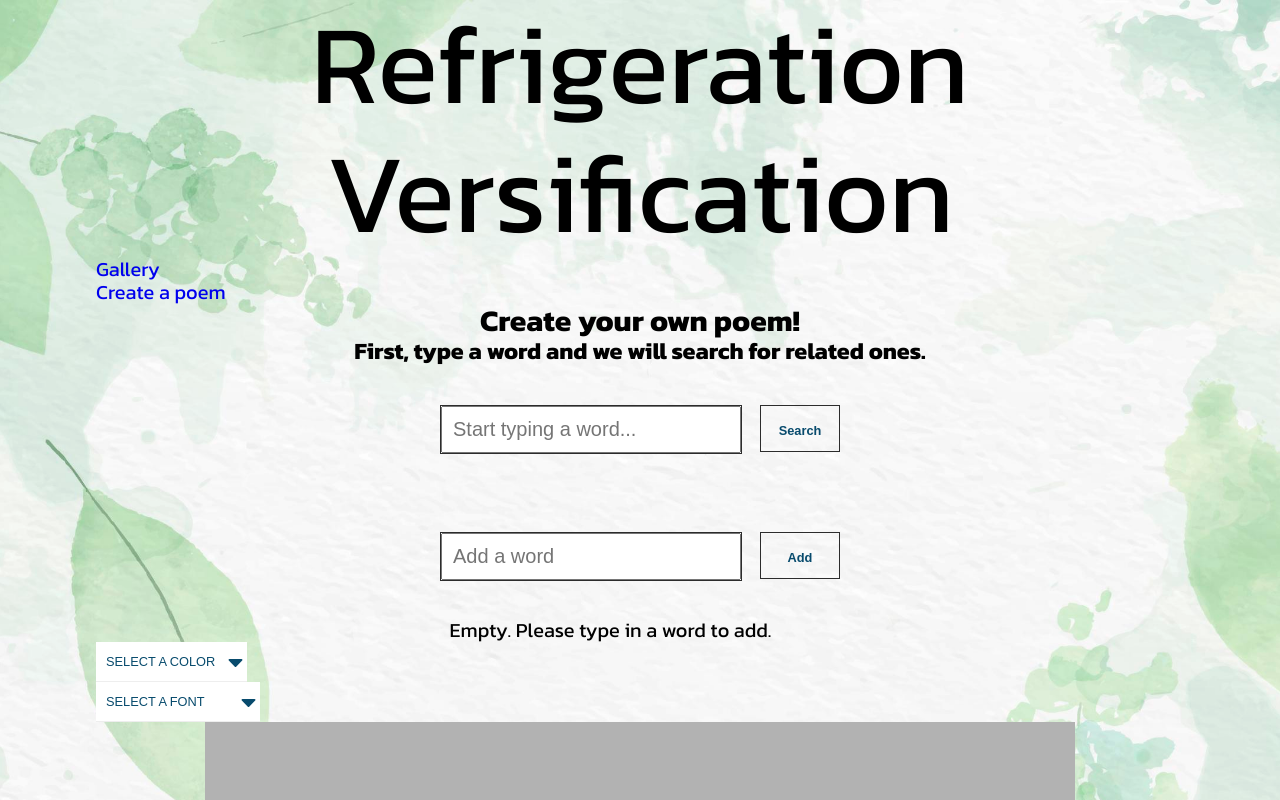
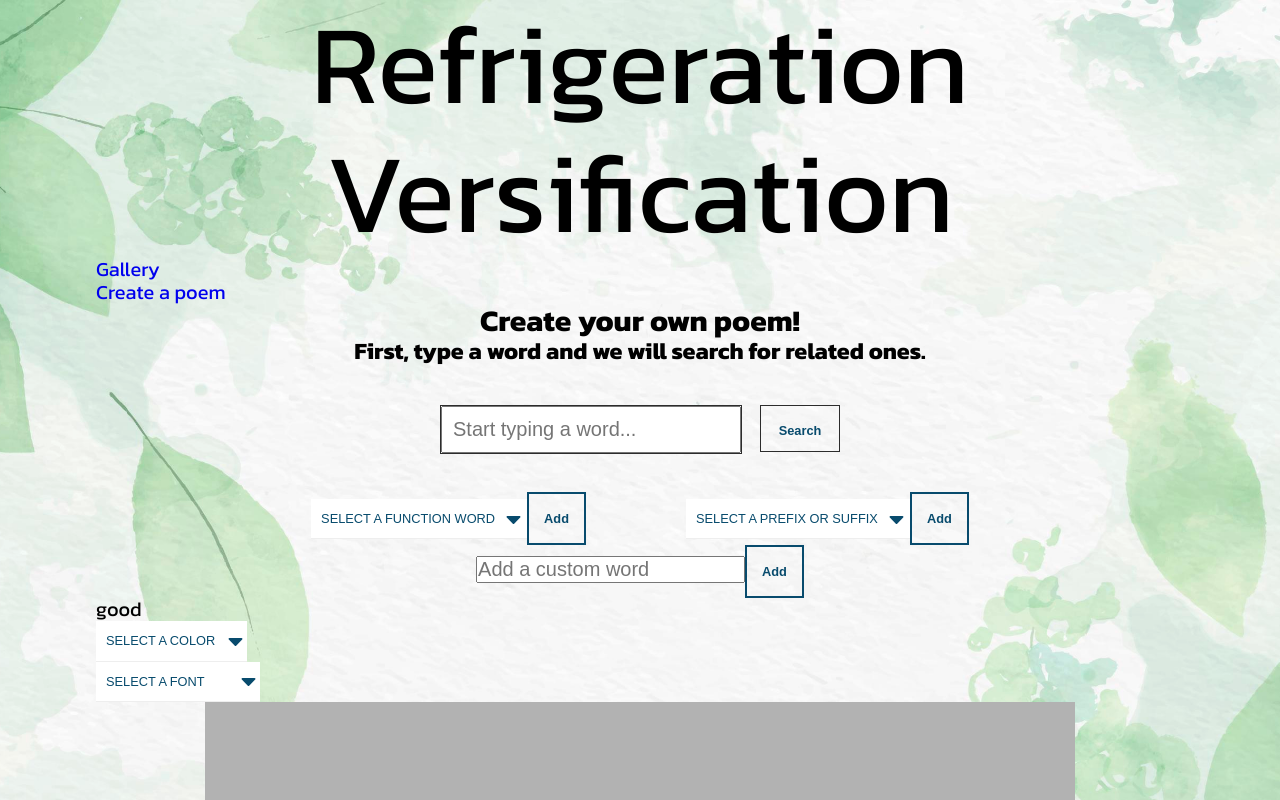
Before and after one commit to victoria-reis/magnetic-poetry, a React (Create React App) app: page /createPoem in a window 1280 px wide. Shown: the top 800 px of the page. Built offline with nearby package versions, Linux system fonts and the light colour scheme.

Commit message:
added styles to inputs and changed their placement

```diff
--- a/src/Components/AutoComplete.js
+++ b/src/Components/AutoComplete.js
@@ -1,13 +1,13 @@
 //modules
 import { useEffect, useState } from "react";
 import axios from "axios";
-
 
 //components
 import FunctionWordsSelect from "./FunctionWordsSelect";
 import GenerateWords from "./GenerateWords";
 import Form from "./Form";
 import { toast } from "react-toastify";
+import CustomWordSelect from "./CustomWordSelect";
 
 const AutoComplete = () => {
 	//state for input field
@@ -24,6 +24,8 @@ const AutoComplete = () => {
 	const [wordPoem, setWordPoem] = useState([]);
 	//error handling state
 	const [errorState, setErrorState] = useState(false);
+	//state for the color
+	const [colorChange, setColourChange] = useState("");
 
 	//pass the autofill as a parameter to display whatever is returned as a state
 	useEffect(() => {
@@ -42,7 +44,7 @@ const AutoComplete = () => {
 				})
 				.catch((error) => {
 					if (error) {
-						toast.error ('Error 404. Request not found')
+						toast.error("Error 404. Request not found");
 					}
 				});
 		}
@@ -63,6 +65,18 @@ const AutoComplete = () => {
 				userSubmit={userSubmit}
 			/>
 
+			<FunctionWordsSelect
+				setWordPoem={setWordPoem}
+				wordPoem={wordPoem}
+				colorChange={colorChange}
+			/>
+
+			<CustomWordSelect
+				setWordPoem={setWordPoem}
+				wordPoem={wordPoem}
+				colorChange={colorChange}
+			/>
+
 			<GenerateWords
 				setWordCollection={setWordCollection}
 				userSubmit={userSubmit}
@@ -72,10 +86,9 @@ const AutoComplete = () => {
 				errorState={errorState}
 				setErrorState={setErrorState}
 				setUserSubmit={setUserSubmit}
+				colorChange={colorChange}
+				setColourChange={setColourChange}
 			/>
-
-			<FunctionWordsSelect setWordPoem={setWordPoem} wordPoem={wordPoem} />
-
 		</section>
 	);
 };
--- a/src/Components/CustomWordSelect.js
+++ b/src/Components/CustomWordSelect.js
@@ -1,12 +1,8 @@
 //modules
 import { useState } from "react";
+import { rotationRandomizer } from "./Other";
 
-const CustomWordSelect = ({
-	wordPoem,
-	setWordPoem,
-	rotationRandomizer,
-	colorChange,
-}) => {
+const CustomWordSelect = ({ wordPoem, setWordPoem, colorChange }) => {
 	//states
 	const [customInput, setCustomInput] = useState("");
 	const [customTextBox, setCustomTextBox] = useState([]);
@@ -38,16 +34,18 @@ const CustomWordSelect = ({
 
 	//mapping through custom words
 	return (
-    <div>
-      <div>
+		<>
 			<form
-          className="searchForm"
+				// className="searchForm"
 				onSubmit={(event) => {
 					handleCustomSubmit(event);
 				}}
+				className="customWordForm"
 			>
-          <label htmlFor="search">Custom text</label>
-          <div className="customInputContainer">
+				{/* <div className="customInputContainer"> */}
+				<label htmlFor="search" className="sr-only">
+					Custom text
+				</label>
 				<input
 					type="search"
 					id="search"
@@ -55,16 +53,15 @@ const CustomWordSelect = ({
 						handleCustomChange(e);
 					}}
 					value={customInput}
-              placeholder="Add a word"
+					placeholder="Add a custom word"
 				/>
-          </div>
+				{/* </div> */}
 				<button type="submit">Add</button>
 			</form>
-      </div>
 
 			<div className="customWordCollection">
-				{customUserSubmit !== false ? (
-					customTextBox.map((customWord, index) => {
+				{customUserSubmit !== false
+					? customTextBox.map((customWord, index) => {
 							return (
 								<div
 									key={index}
@@ -76,11 +73,9 @@ const CustomWordSelect = ({
 								</div>
 							);
 					  })
-				) : (
-					<p>Empty. Please type in a word to add.</p>
-				)}
+					: null}
 			</div>
-		</div>
+		</>
 	);
 };
 
--- a/src/Components/FunctionWordsSelect.js
+++ b/src/Components/FunctionWordsSelect.js
@@ -4,13 +4,13 @@ import { v4 } from "uuid";
 //components
 import FunctionWords from "../Data/FunctionWords";
 import SuffixPrefixWords from "../Data/SuffixPrefixWords";
+import { rotationRandomizer } from "./Other";
 
-const FunctionWordsSelect = ({ setWordPoem, wordPoem }) => {
+const FunctionWordsSelect = ({ setWordPoem, wordPoem, colorChange }) => {
 	//state for function word
 	const [functionWord, setFunctionWord] = useState("");
 	//state for prefix and suffix words
 	const [suffixPrefix, setSuffixPrefix] = useState("");
-
 
 	//sets the state for the function word
 	const handleFWordSubmit = (event) => {
@@ -44,18 +44,17 @@ const FunctionWordsSelect = ({ setWordPoem, wordPoem }) => {
 		}
 	};
 
-
 	//form to loop through all the function word
 	//so for the first generate piece your sort through the array, however if the word starts with those four exceptions you capitalize them, and not capitalizing everything else.
 	//for the second generate piece you just append two options - the suffix or the prefix.
 	return (
-		<>
+		<div className="suffixPrefixForms">
 			<form
 				onSubmit={(event) => {
 					handleFWordSubmit(event);
 				}}
 			>
-				<label htmlFor="functionWords">
+				<label htmlFor="functionWords" className="sr-only">
 					Select a function word. Example: they, somebody, don't, above, etc.
 				</label>
 				<select name="functionWords" id="functionWords">
@@ -81,14 +80,14 @@ const FunctionWordsSelect = ({ setWordPoem, wordPoem }) => {
 						}
 					})}
 				</select>
-				<button type="submit">Generate piece</button>
+				<button type="submit">Add</button>
 			</form>
 			<form
 				onSubmit={(event) => {
 					handleSuffixPrefixSubmit(event);
 				}}
 			>
-				<label htmlFor="suffixPrefix">
+				<label htmlFor="suffixPrefix" className="sr-only">
 					Select a suffix or prefix. Example: un-, auto-, -able, -cy, etc.
 				</label>
 				<select name="suffixPrefix" id="suffixPrefix">
@@ -101,25 +100,35 @@ const FunctionWordsSelect = ({ setWordPoem, wordPoem }) => {
 						);
 					})}
 				</select>
-				<button type="submit">Generate piece</button>
+				<button type="submit">Add</button>
 			</form>
 
-			<p
+			<div className="fWordsCollection">
+				{functionWord ? (
+					<div
 						onClick={(event) => {
 							handleSelection(event);
 						}}
+						className={rotationRandomizer()}
+						style={{ color: colorChange }}
 					>
 						{functionWord}
-			</p>
-			<p
+					</div>
+				) : null}
+				{suffixPrefix ? (
+					<div
 						onClick={(event) => {
 							handleSelection(event);
 						}}
+						className={rotationRandomizer()}
 						id="suffixPrefix"
+						style={{ color: colorChange }}
 					>
 						{suffixPrefix}
-			</p>
-		</>
+					</div>
+				) : null}
+			</div>
+		</div>
 	);
 };
 
--- a/src/Components/GenerateWords.js
+++ b/src/Components/GenerateWords.js
@@ -5,26 +5,29 @@ import { getDatabase, ref, push } from "firebase/database";
 import { useEffect, useState } from "react";
 import { useNavigate } from "react-router-dom";
 import { v4 } from "uuid";
-import {  toast } from "react-toastify";
-import 'react-toastify/dist/ReactToastify.css'
-
+import { toast } from "react-toastify";
+import "react-toastify/dist/ReactToastify.css";
 
 //function from a component ./Other
 import { rotationRandomizer } from "./Other";
 import CustomWordSelect from "./CustomWordSelect";
 
-
-
-
-const GenerateWords = ({ userSubmit, wordPoem, setWordPoem, errorState, setUserSubmit}) => {
+const GenerateWords = ({
+	userSubmit,
+	wordPoem,
+	setWordPoem,
+	errorState,
+	setErrorState,
+	setUserSubmit,
+	colorChange,
+	setColourChange,
+}) => {
 	let navigate = useNavigate();
 
 	//suggested 50 words from the api call state
 	const [wordCollection, setWordCollection] = useState([]);
-	//state for the color
-	const [colorChange, setColourChange] = useState('')
 	//state for the font
-	const [fontChange, setFontChange] = useState('')
+	const [fontChange, setFontChange] = useState("");
 
 	//the topics returned whatever word the user has clicked and suggests a list of 50 words based on that
 	useEffect(() => {
@@ -39,11 +42,11 @@ const GenerateWords = ({ userSubmit, wordPoem, setWordPoem, errorState, setUserS
 				},
 			})
 				.then((response) => {
-					const array = response.data
+					const array = response.data;
 					setWordCollection(response.data);
-					setUserSubmit('')
+					setUserSubmit("");
 					if (array.length === 0) {
-						toast.error('No words found.')
+						toast.error("No words found.");
 					}
 				})
 				.catch((error) => {
@@ -75,9 +78,9 @@ const GenerateWords = ({ userSubmit, wordPoem, setWordPoem, errorState, setUserS
 		const poem = {
 			wordPoem: wordPoem,
 			style: event.target[0].style.color,
-			font: event.target[0].style.fontFamily
-		}
-		console.log("poem", poem)
+			font: event.target[0].style.fontFamily,
+		};
+		console.log("poem", poem);
 		//push whatever the user has typed
 		if (poem.wordPoem.length !== 0) {
 			push(dbRef, poem);
@@ -114,36 +117,45 @@ const GenerateWords = ({ userSubmit, wordPoem, setWordPoem, errorState, setUserS
 		{ name: "orange" },
 	];
 
-
 	//see what color was selected
 	const handleChange = (event) => {
 		setColourChange(event.target.value);
 	};
 
-
-	const colors = ['#0088FE', '#00C49F', '#FFBB28', '#FF8042'];
+	const colors = ["#0088FE", "#00C49F", "#FFBB28", "#FF8042"];
 	//value = a.name = red, yellow, green, blue
 
 	const data2 = [
-		{ name: 'Times New Roman' },
-		{ name: 'Arial' },
-		{ name: 'Trebuchet MS' },
-		{ name: 'Segoe UI' },
-		{ name: 'Cursive' }
-	]
+		{ name: "Times New Roman" },
+		{ name: "Arial" },
+		{ name: "Trebuchet MS" },
+		{ name: "Segoe UI" },
+		{ name: "Cursive" },
+	];
 
 	//function for what font was selected
 	const handleFontChange = (event) => {
-		setFontChange(event.target.value)
+		setFontChange(event.target.value);
 	};
 
-	const fonts = ['Times New Roman, Times, serif', 'Arial, Helvetica, sans-serif', 'Trebuchet MS, Lucida Sans Unicode, Lucida Grande, Lucida Sans, Arial, sans-serif', 'Segoe UI, Tahoma, Geneva, Verdana, sans-serif', 'Cursive'];
+	const fonts = [
+		"Times New Roman, Times, serif",
+		"Arial, Helvetica, sans-serif",
+		"Trebuchet MS, Lucida Sans Unicode, Lucida Grande, Lucida Sans, Arial, sans-serif",
+		"Segoe UI, Tahoma, Geneva, Verdana, sans-serif",
+		"Cursive",
+	];
 	//first thing in the form is mapping through each color with data1 array and then mapping through each font with data2 array.
 	//then you map through each of the 50 words generated from the API and assign a style of the color/font that was selected from the dropdown.
 	//the final form, the display form, that will have the words that were clicked to be displayed onto the grey background. Color and fonts applied to them, depending on the selection.
 	return (
 		<>
-
+			{/* <CustomWordSelect
+				setWordPoem={setWordPoem}
+				wordPoem={wordPoem}
+				rotationRandomizer={rotationRandomizer}
+				colorChange={colorChange}
+			/> */}
 			<ul className="wordCollection">
 				{errorState === false ? (
 					wordCollection.map((wordCollection) => {
@@ -152,7 +164,7 @@ const GenerateWords = ({ userSubmit, wordPoem, setWordPoem, errorState, setUserS
 								key={v4()}
 								onClick={() => handleSelection(wordCollection)}
 								className={rotationRandomizer()}
-              style={{ color: colorChange, fontFamily: fontChange}}
+								style={{ color: colorChange, fontFamily: fontChange }}
 							>
 								{wordCollection.word}
 							</li>
@@ -160,38 +172,47 @@ const GenerateWords = ({ userSubmit, wordPoem, setWordPoem, errorState, setUserS
 					})
 				) : (
 					<p>Empty. Please type in words in the search bar.</p>
-
 				)}
 			</ul>
 
-        <CustomWordSelect
-        setWordPoem={setWordPoem}
-        wordPoem={wordPoem}
-        rotationRandomizer = {rotationRandomizer}
-        colorChange = {colorChange}
-        />
 			<div>
+				{errorState ? <p>no data from api</p> : <p>good</p>}
 				<div>
 					<form>
-            <select name="ColorChange" id="colorChange" onChange={handleChange} >
-              <option value="" >Select a Color</option>
+						<select name="ColorChange" id="colorChange" onChange={handleChange}>
+							<option value="">Select a Color</option>
 
 							{data1.map((color, index) => {
-                return (<option key={index} value={colors[index]} style={{ color: colors[index] }}>{color.name}  </option>
-
-                )
-
+								return (
+									<option
+										key={index}
+										value={colors[index]}
+										style={{ color: colors[index] }}
+									>
+										{color.name}{" "}
+									</option>
+								);
 							})}
 						</select>
 					</form>
 					<form>
-            <select name="FontChange" id="FontChange" onChange={handleFontChange} >
+						<select
+							name="FontChange"
+							id="FontChange"
+							onChange={handleFontChange}
+						>
 							<option value="">Select a Font</option>
 
 							{data2.map((font, index) => {
-                return (<option key={index} value={fonts[index]
-                }  style={{fontFamily: fonts[index]}}>{font.name} </option>
-                )
+								return (
+									<option
+										key={index}
+										value={fonts[index]}
+										style={{ fontFamily: fonts[index] }}
+									>
+										{font.name}{" "}
+									</option>
+								);
 							})}
 						</select>
 					</form>
@@ -210,9 +231,15 @@ const GenerateWords = ({ userSubmit, wordPoem, setWordPoem, errorState, setUserS
 										.split(" ")
 										.map((word) => {
 											console.log(word);
-                      return <p key={v4()} className="magnetic"
-                        style={{ color: colorChange, fontFamily: fontChange }}>{word}
-                      </p>;
+											return (
+												<p
+													key={v4()}
+													className="magnetic"
+													style={{ color: colorChange, fontFamily: fontChange }}
+												>
+													{word}
+												</p>
+											);
 										})
 								: null}
 						</div>
@@ -225,7 +252,6 @@ const GenerateWords = ({ userSubmit, wordPoem, setWordPoem, errorState, setUserS
 							onChange={handleSelection}
 							placeholder="Select the words above to create a poem!"
 							style={{ color: colorChange, fontFamily: fontChange }}
-
 						/>
 
 						<button type="submit">Submit</button>
@@ -238,5 +264,4 @@ const GenerateWords = ({ userSubmit, wordPoem, setWordPoem, errorState, setUserS
 	);
 };
 
-
 export default GenerateWords;
--- a/src/Styles/App.css
+++ b/src/Styles/App.css
@@ -326,6 +326,7 @@ select {
 }
 
 .App {
+  min-height: 100vh;
   background-image: url(../assets/5333978.jpg);
   background-repeat: no-repeat;
   background-position: center;
@@ -344,6 +345,12 @@ select {
       -ms-flex-pack: space-evenly;
           justify-content: space-evenly;
 }
+.wordCollection li:hover {
+  background-color: gainsboro;
+}
+.wordCollection li:active {
+  background-color: #999;
+}
 
 .magnetic {
   background-color: #FFFFFF;
@@ -355,12 +362,6 @@ select {
   cursor: pointer;
   -webkit-transition: 0.2s;
   transition: 0.2s;
-}
-.magnetic:hover {
-  background-color: gainsboro;
-}
-.magnetic:active {
-  background-color: #999;
 }
 
 .style-1 {
@@ -396,12 +397,6 @@ select {
           transform: rotate(4deg);
   transform: rotate(4deg);
   transform: rotate(4deg);
-}
-
-.plate {
-  width: 600px;
-  height: 300px;
-  background-color: wheat;
 }
 
 .poemBox {
@@ -448,7 +443,7 @@ select {
 .inputOptionsContainer {
   border: 1px solid #2C2C2C;
   position: absolute;
-  z-index: 100;
+  z-index: 1;
 }
 .inputOptionsContainer option {
   background-color: rgba(255, 255, 255, 0.8);
@@ -460,32 +455,45 @@ select {
   background-color: gainsboro;
 }
 
-.customWordCollection {
-  margin: 0 auto;
-  width: 35%;
+.suffixPrefixForms {
   display: -webkit-box;
   display: -ms-flexbox;
   display: flex;
+  -webkit-box-pack: center;
+      -ms-flex-pack: center;
+          justify-content: center;
   -ms-flex-wrap: wrap;
       flex-wrap: wrap;
-  -webkit-box-align: center;
-      -ms-flex-align: center;
-          align-items: center;
+}
+.suffixPrefixForms form {
+  margin: 0 50px;
 }
 
-.customInputContainer {
-  border: 1px solid #2C2C2C;
-  position: absolute;
-  z-index: 1;
+.customWordForm {
+  margin: 0 auto;
+  width: -webkit-fit-content;
+  width: -moz-fit-content;
+  width: fit-content;
 }
-.customInputContainer option {
-  background-color: rgba(255, 255, 255, 0.8);
-  padding: 0 10px 5px 10px;
-  -webkit-transition: 0.2s;
-  transition: 0.2s;
+
+.customWordCollection {
+  width: 100%;
+  display: -webkit-box;
+  display: -ms-flexbox;
+  display: flex;
+  -webkit-box-pack: center;
+      -ms-flex-pack: center;
+          justify-content: center;
 }
-.customInputContainer option:hover, .customInputContainer option:active {
-  background-color: gainsboro;
+
+.fWordsCollection {
+  width: 100%;
+  display: -webkit-box;
+  display: -ms-flexbox;
+  display: flex;
+  -webkit-box-pack: center;
+      -ms-flex-pack: center;
+          justify-content: center;
 }
 
 .poems {
--- a/src/Styles/sass/App.scss
+++ b/src/Styles/sass/App.scss
@@ -9,7 +9,7 @@
 // generate words styles
 @import "./partials/50wordsPieces";
 @import "./partials/poemInput";
-@import "./partials/searchBar";
+@import "./partials/searchBarAndInputs";
 @import "./partials/customWordSelect";
 
 //gallery page styles
--- a/src/Styles/sass/partials/_baseStyles.scss
+++ b/src/Styles/sass/partials/_baseStyles.scss
@@ -1,5 +1,4 @@
 //general styles
-
 *,
 h1 {
 	margin: 0;
@@ -32,6 +31,7 @@ a {
 }
 
 button {
+<<<<<<< Updated upstream
   color: #084b6d;
   background-color: transparent;
   padding: 15px;
@@ -51,6 +51,26 @@ button {
     color: #fff;
   }
 
+=======
+	color: #084b6d;
+	background-color: transparent;
+	padding: 18px 36px;
+	border: 2px solid #084b6d;
+	font-size: 0.8rem;
+	font-weight: bold;
+	line-height: 1.2rem;
+	text-align: center;
+	cursor: pointer;
+	transition: 0.3s;
+	&:hover {
+		background-color: #084b6d;
+		color: #fff;
+	}
+	&:focus {
+		background-color: #084b6d;
+		color: #fff;
+	}
+>>>>>>> Stashed changes
 }
 
 select {
@@ -70,6 +90,7 @@ select {
 }
 
 .App {
+	min-height: 100vh;
 	background-image: url(../assets/5333978.jpg);
 	background-repeat: no-repeat;
 	background-position: center;
--- a/src/Styles/sass/partials/_customWordSelect.scss
+++ b/src/Styles/sass/partials/_customWordSelect.scss
@@ -1,23 +1,23 @@
-.customWordCollection {
-  margin: 0 auto;
-	width: 35%;
-	display: flex;
-	flex-wrap: wrap;
-  align-items: center;
-}
+// .customWordCollection {
+// 	margin: 0 auto;
+// 	width: 35%;
+// 	display: flex;
+// 	flex-wrap: wrap;
+// 	align-items: center;
+// }
 
-.customInputContainer {
-  border: 1px solid $black;
-	position: absolute;
-	z-index: 1;
+// .customInputContainer {
+// 	border: 1px solid $black;
+// 	position: absolute;
+// 	// z-index: 1;
 
-	option {
-		background-color: rgba(255, 255, 255, 0.8);
-		padding: 0 10px 5px 10px;
-		transition: 0.2s;
-		&:hover,
-		&:active {
-			background-color: gainsboro;
-		}
-	}
-}
+// 	// option {
+// 	// 	background-color: rgba(255, 255, 255, 0.8);
+// 	// 	padding: 0 10px 5px 10px;
+// 	// 	transition: 0.2s;
+// 	// 	&:hover,
+// 	// 	&:active {
+// 	// 		background-color: gainsboro;
+// 	// 	}
+// 	// }
+// }
--- a/src/Styles/sass/partials/_searchBar.scss
+++ b/src/Styles/sass/partials/_searchBarAndInputs.scss
@@ -20,7 +20,7 @@
 .inputOptionsContainer {
 	border: 1px solid $black;
 	position: absolute;
-	z-index: 100;
+	z-index: 1;
 
 	option {
 		background-color: rgba(255, 255, 255, 0.8);
@@ -32,3 +32,29 @@
 		}
 	}
 }
+
+.suffixPrefixForms {
+	display: flex;
+	justify-content: center;
+	flex-wrap: wrap;
+	form {
+		margin: 0 50px;
+	}
+}
+
+.customWordForm {
+	margin: 0 auto;
+	width: fit-content;
+}
+
+.customWordCollection {
+	width: 100%;
+	display: flex;
+	justify-content: center;
+}
+
+.fWordsCollection {
+	width: 100%;
+	display: flex;
+	justify-content: center;
+}
```
Also changed, not shown: src/Components/Form.js (+7 -15 lines), src/Styles/sass/partials/_50wordsPieces.scss (+8 -12 lines). Lines whose indentation alone changed are shown as unchanged.
